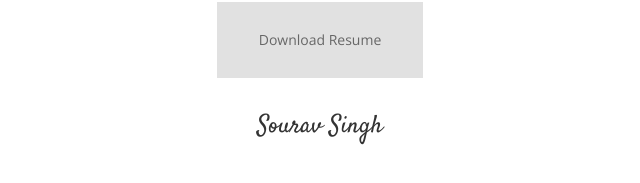
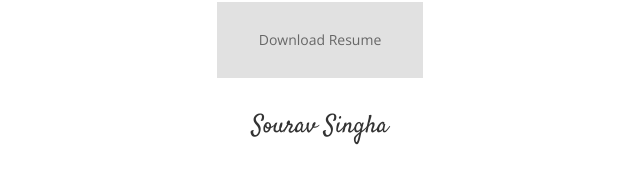
Before and after one commit to souravgit/portfolio, a plain HTML site: page index.html in a window 1280 px wide. Shown: the part 1710-1893 px from the top of the page, 320-960 px from the left. Drawn offline with nearby package versions, Linux system fonts and the light colour scheme.

Commit message:
Footer name again change

```diff
--- a/index.html
+++ b/index.html
@@ -255,7 +255,7 @@
         <div class="container text-center">
             <p><a class="hvr-buzz-out" href="#">Download Resume</a></p>
             <div class="clear-fix"></div>
-            <h3>Sourav Singh</h3>
+            <h3>Sourav Singha</h3>
         </div>
     </footer>
 
```
